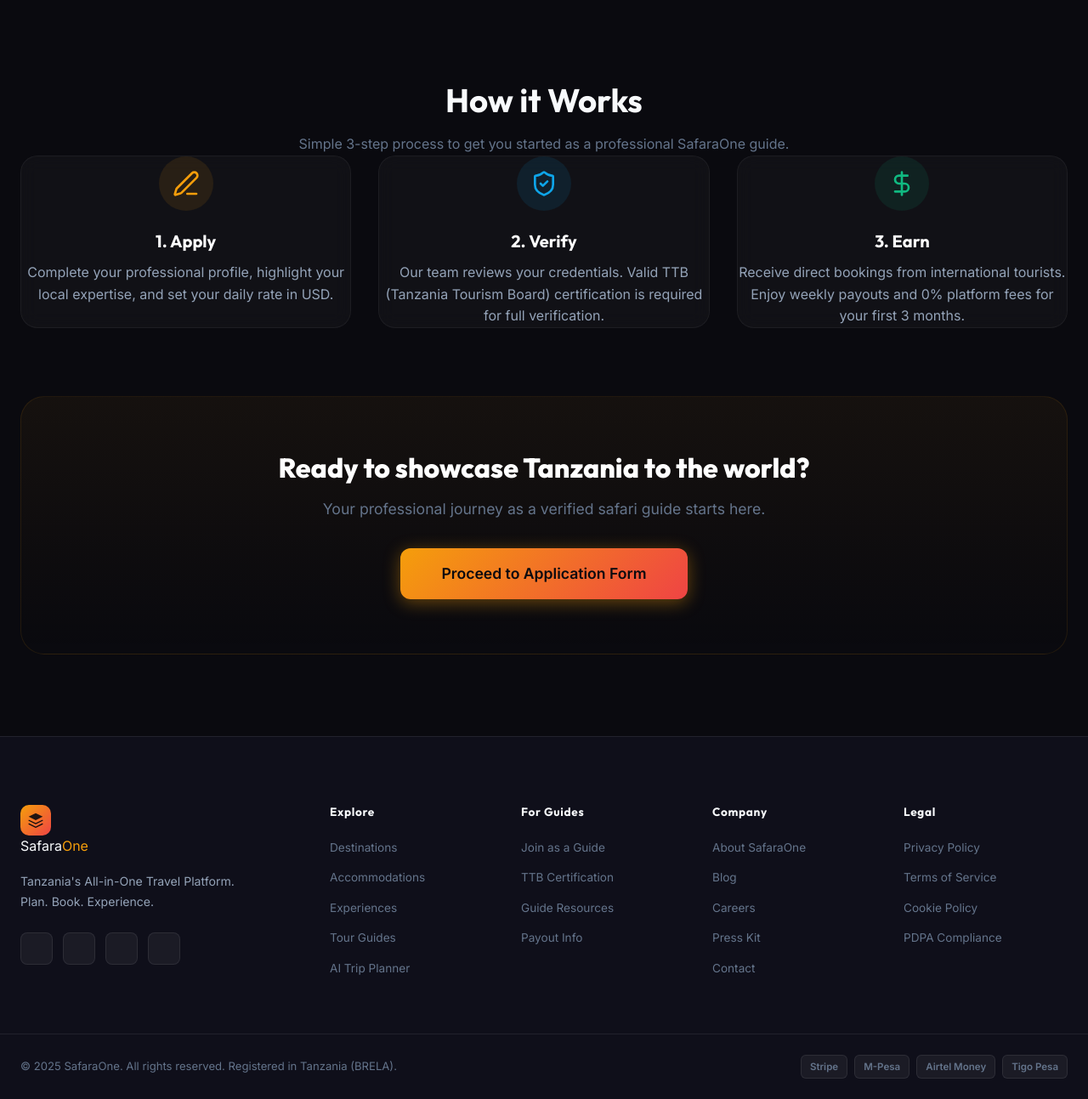
After one commit to alberthonest05-hue/safaraone, a Flask app: page /become-guide-info in a window 1280 px wide. The commit adds this page. Shown: the part 553-1846 px from the top of the page at 85% size. Run offline with Flask 3, Linux system fonts and the light colour scheme.

Commit message:
fix: prevent db wipes and add guide onboarding info page

```diff
--- a/app.py
+++ b/app.py
@@ -538,6 +538,13 @@ def api_post_review():
         db.session.rollback()
         return jsonify({"error": "You have already reviewed this item"}), 400
 
+@app.route("/become-guide-info")
+@jwt_required(optional=True)
+def become_guide_info():
+    """Guide onboarding landing page."""
+    return render_template("become_guide_info.html")
+
+
 # ─────────────────────────────────────────────
 #  PHASE 2B: GUIDE REGISTRATION ROUTES
 # ─────────────────────────────────────────────
--- a/templates/base.html
+++ b/templates/base.html
@@ -104,7 +104,7 @@
       <div class="footer-col">
         <h4>For Guides</h4>
         <ul>
-          <li><a href="#">Join as a Guide</a></li>
+          <li><a href="{{ url_for('become_guide_info') }}">Join as a Guide</a></li>
           <li><a href="#">TTB Certification</a></li>
           <li><a href="#">Guide Resources</a></li>
           <li><a href="#">Payout Info</a></li>
@@ -160,7 +160,7 @@
     if (savedUsername && navActions) {
       let roleLinkHtml = '';
       if (savedRole === 'tourist') {
-          roleLinkHtml = `<a href="/register-guide" class="btn btn-ghost" style="color:var(--amber); border: 1px solid var(--amber);">Become a Guide</a>`;
+          roleLinkHtml = `<a href="/become-guide-info" class="btn btn-ghost" style="color:var(--amber); border: 1px solid var(--amber);">Become a Guide</a>`;
       } else if (savedRole === 'guide') {
           roleLinkHtml = `<a href="/dashboard" class="btn btn-ghost" style="color:var(--amber); border: 1px solid var(--amber);">My Dashboard</a>`;
       } else if (savedRole === 'admin') {
--- /dev/null
+++ b/templates/become_guide_info.html
@@ -0,0 +1,74 @@
+{% extends "base.html" %}
+{% block title %}Become a Verified Guide — SafaraOne{% endblock %}
+
+{% block content %}
+<section class="page-hero" style="min-height:60vh; display:flex; align-items:center; background: linear-gradient(rgba(0,0,0,0.6), rgba(0,0,0,0.8)), url('https://images.unsplash.com/photo-1516026672322-bc52d61a55d5?w=1600&q=80'); background-size:cover; background-position:center;">
+  <div class="container text-center">
+    <div class="section-label" style="justify-content:center; margin-bottom:24px;">
+      <i data-lucide="award" style="width:14px;height:14px"></i> Join the Best
+    </div>
+    <h1 class="display-lg" style="font-size:3.5rem; line-height:1.1; margin-bottom:24px;">
+      Empower Your Local Expertise.<br>
+      <span class="text-gradient">Become a SafaraOne Guide.</span>
+    </h1>
+    <p style="max-width:700px; margin:0 auto 40px; font-size:1.15rem; color:rgba(255,255,255,0.9);">
+      Join Tanzania's most elite marketplace for local guides. Turn your knowledge into a professional career and connect with travelers from around the globe.
+    </p>
+    <div style="display:flex; justify-content:center; gap:16px;">
+        <a href="#how-it-works" class="btn btn-ghost btn-lg">Learn More</a>
+        <a href="{{ url_for('register_guide_page') }}" class="btn btn-primary btn-lg">Proceed to Application</a>
+    </div>
+  </div>
+</section>
+
+<section id="how-it-works" class="section">
+  <div class="container">
+    <div class="text-center mb-64">
+      <h2 class="display-md mb-16">How it Works</h2>
+      <p class="text-muted" style="max-width:600px; margin:0 auto;">Simple 3-step process to get you started as a professional SafaraOne guide.</p>
+    </div>
+
+    <div class="grid-3" style="gap:32px;">
+      <!-- Step 1 -->
+      <div class="card p-32 text-center" style="background:rgba(255,255,255,0.03); border:1px solid rgba(255,255,255,0.05); backdrop-filter:blur(10px);">
+        <div style="width:64px; height:64px; background:rgba(245,158,11,0.1); border-radius:50%; display:flex; align-items:center; justify-content:center; margin:0 auto 24px;">
+          <i data-lucide="edit-3" style="color:var(--amber); width:32px; height:32px;"></i>
+        </div>
+        <h3 style="font-size:1.25rem; font-weight:700; color:white; margin-bottom:12px;">1. Apply</h3>
+        <p style="color:var(--text-secondary); line-height:1.6;">
+          Complete your professional profile, highlight your local expertise, and set your daily rate in USD.
+        </p>
+      </div>
+
+      <!-- Step 2 -->
+      <div class="card p-32 text-center" style="background:rgba(255,255,255,0.03); border:1px solid rgba(255,255,255,0.05); backdrop-filter:blur(10px);">
+        <div style="width:64px; height:64px; background:rgba(14,165,233,0.1); border-radius:50%; display:flex; align-items:center; justify-content:center; margin:0 auto 24px;">
+          <i data-lucide="shield-check" style="color:var(--ocean); width:32px; height:32px;"></i>
+        </div>
+        <h3 style="font-size:1.25rem; font-weight:700; color:white; margin-bottom:12px;">2. Verify</h3>
+        <p style="color:var(--text-secondary); line-height:1.6;">
+          Our team reviews your credentials. Valid TTB (Tanzania Tourism Board) certification is required for full verification.
+        </p>
+      </div>
+
+      <!-- Step 3 -->
+      <div class="card p-32 text-center" style="background:rgba(255,255,255,0.03); border:1px solid rgba(255,255,255,0.05); backdrop-filter:blur(10px);">
+        <div style="width:64px; height:64px; background:rgba(16,185,129,0.1); border-radius:50%; display:flex; align-items:center; justify-content:center; margin:0 auto 24px;">
+          <i data-lucide="dollar-sign" style="color:#10b981; width:32px; height:32px;"></i>
+        </div>
+        <h3 style="font-size:1.25rem; font-weight:700; color:white; margin-bottom:12px;">3. Earn</h3>
+        <p style="color:var(--text-secondary); line-height:1.6;">
+          Receive direct bookings from international tourists. Enjoy weekly payouts and 0% platform fees for your first 3 months.
+        </p>
+      </div>
+    </div>
+
+    <!-- Ready Bottom CTA -->
+    <div style="margin-top:80px; background:linear-gradient(rgba(245,158,11,0.05), rgba(0,0,0,0)); border:1px solid rgba(245,158,11,0.1); border-radius:var(--radius-xl); padding:64px; text-align:center;">
+        <h2 style="font-size:2rem; font-weight:800; color:white; margin-bottom:16px;">Ready to showcase Tanzania to the world?</h2>
+        <p style="color:var(--text-muted); max-width:600px; margin:0 auto 32px; font-size:1.1rem;">Your professional journey as a verified safari guide starts here.</p>
+        <a href="{{ url_for('register_guide_page') }}" class="btn btn-primary btn-lg" style="padding:16px 48px; font-size:1.1rem; border-radius:12px;">Proceed to Application Form</a>
+    </div>
+  </div>
+</section>
+{% endblock %}
--- a/templates/guides.html
+++ b/templates/guides.html
@@ -95,7 +95,7 @@
           <div style="font-size:0.85rem"><strong style="color:var(--amber)">Weekly</strong> <span style="color:var(--text-secondary)">payouts</span></div>
         </div>
       </div>
-      <a href="{{ url_for('auth') }}" class="btn btn-ocean btn-lg">
+      <a href="{{ url_for('become_guide_info') }}" class="btn btn-ocean btn-lg">
         <i data-lucide="user-plus" style="width:18px;height:18px"></i> Join as a Guide
       </a>
     </div>
```
Also changed, not shown: seed_db.py (+8 -14 lines).
